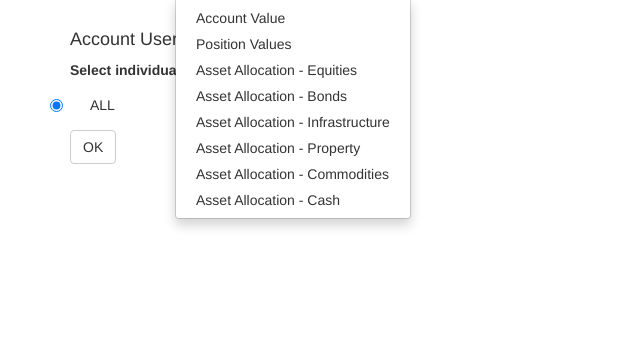
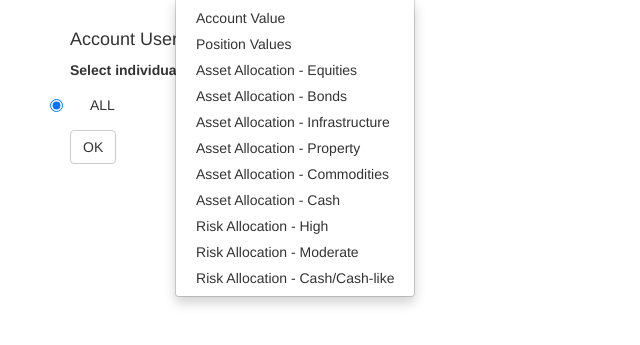
Before and after one commit to floydpa/foreverFund, a Flask app: page /settings in a window 1280 px wide, after a click on "Assets". Shown: the part 52-397 px from the top of the page, without its empty margins (0-640 px from the left). Run offline with Flask 2, Linux system fonts and the light colour scheme; parts of the project's set-up code (start-up, migrations or seed data) failed here and were passed over; some libraries are stand-ins or nearby versions.

Commit message:
Risk Bucket menu options (incomplete)

```diff
--- a/app/templates/base.html
+++ b/app/templates/base.html
@@ -37,6 +37,9 @@
                         <li><a href="/assets/class/property">Asset Allocation - Property</a></li>
                         <li><a href="/assets/class/commodities">Asset Allocation - Commodities</a></li>
                         <li><a href="/assets/class/cash">Asset Allocation - Cash</a></li>
+                        <li><a href="/assets/risk/high">Risk Allocation - High</a></li>
+                        <li><a href="/assets/risk/moderate">Risk Allocation - Moderate</a></li>
+                        <li><a href="/assets/risk/cash">Risk Allocation - Cash/Cash-like</a></li>
                     </ul>
                 </li>
 
--- a/app/views.py
+++ b/app/views.py
@@ -321,6 +321,36 @@ def assets_by_class2():
     title="Account Assets (%s)" % (ac)
     all = uport.tdl_position_assetclass_value(u, t, p, ac)
     return render_paginated_listn('acpositions.html', all, 'assets_by_class2', 50, title=title)
+
+
+# ---------------------------------------------------------------------------------------
+# Risk breakdown - High, Moderate or Cash/Cash-like
+# ---------------------------------------------------------------------------------------
+
+@app.route('/assets/risk/<id>', methods=['GET','POST'])
+def assets_by_risk(id):
+    logging.debug("assets_by_risk(%s) request=%s"%(id,request))
+    session['ASSET_RISK'] = id
+    return assets_by_risk2()
+
+@app.route('/assets/risk', methods=['GET','POST'])
+def assets_by_risk2():
+    logging.debug("assets_by_risk2: session=%s"%(session))
+
+    # if session.get('ACCOUNT_ID'):
+    #    id = session['ACCOUNT_ID']
+    #    (u, t, p) = id.split('_')
+    # else:
+    u = session['ACCOUNT_NAME']
+    t = session['ACCOUNT_TYPE']
+    p = session['PLATFORM_NAME']
+
+    ar = session.get('ASSET_RISK')
+    title="Account Assets (%s)" % (ar)
+    #### PJF - change for risk ####
+    all = uport.tdl_position_assetclass_value(u, t, p, ar)
+    return render_paginated_listn('acpositions.html', all, 'assets_by_risk2', 50, title=title)
+
 
 # ---------------------------------------------------------------------------------------
 # Other breakdowns
```
Also changed, not shown: AccountClasses.py (+10 -8 lines), Breakdown.py (+6 -4 lines), PositionClasses.py (+2 -5 lines).
